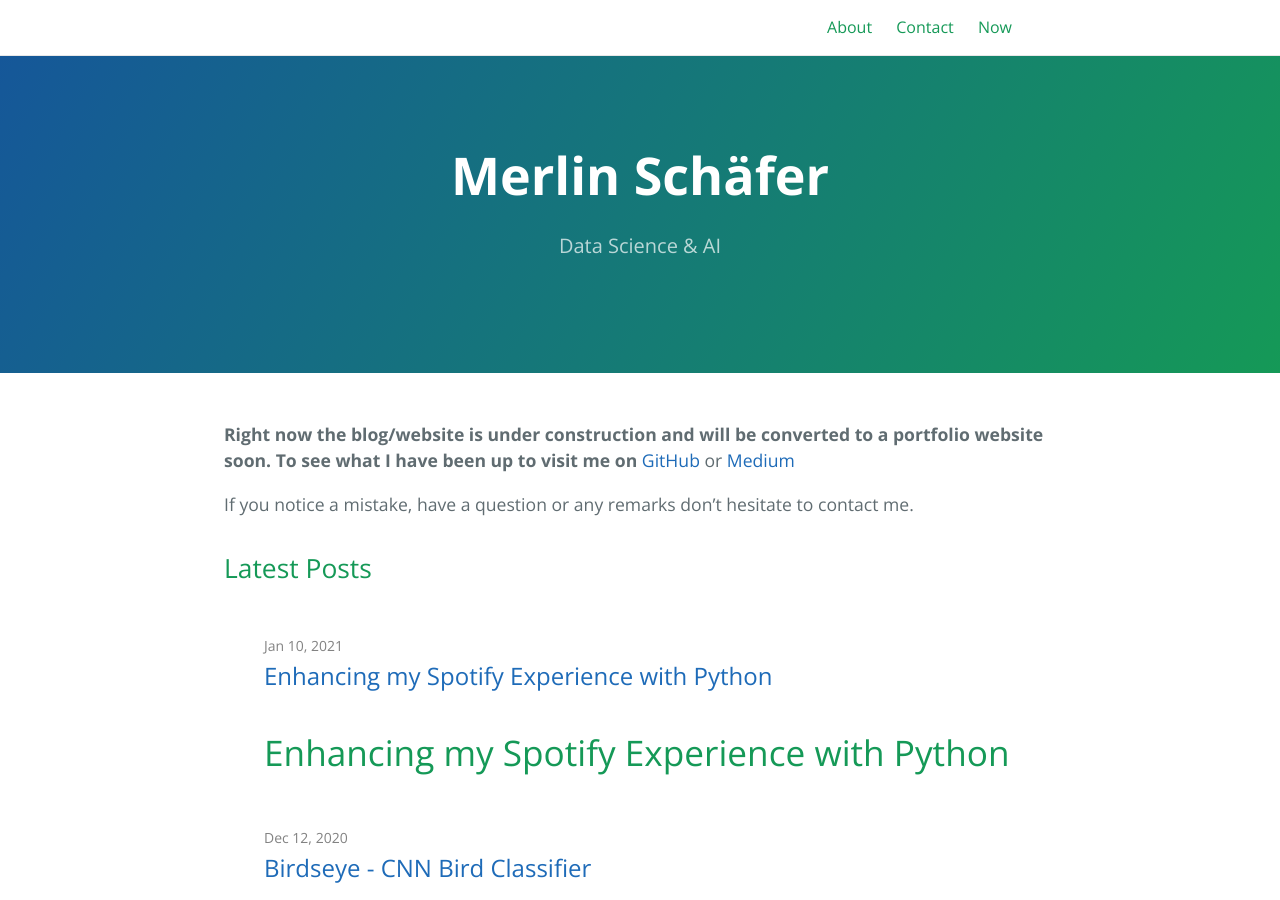
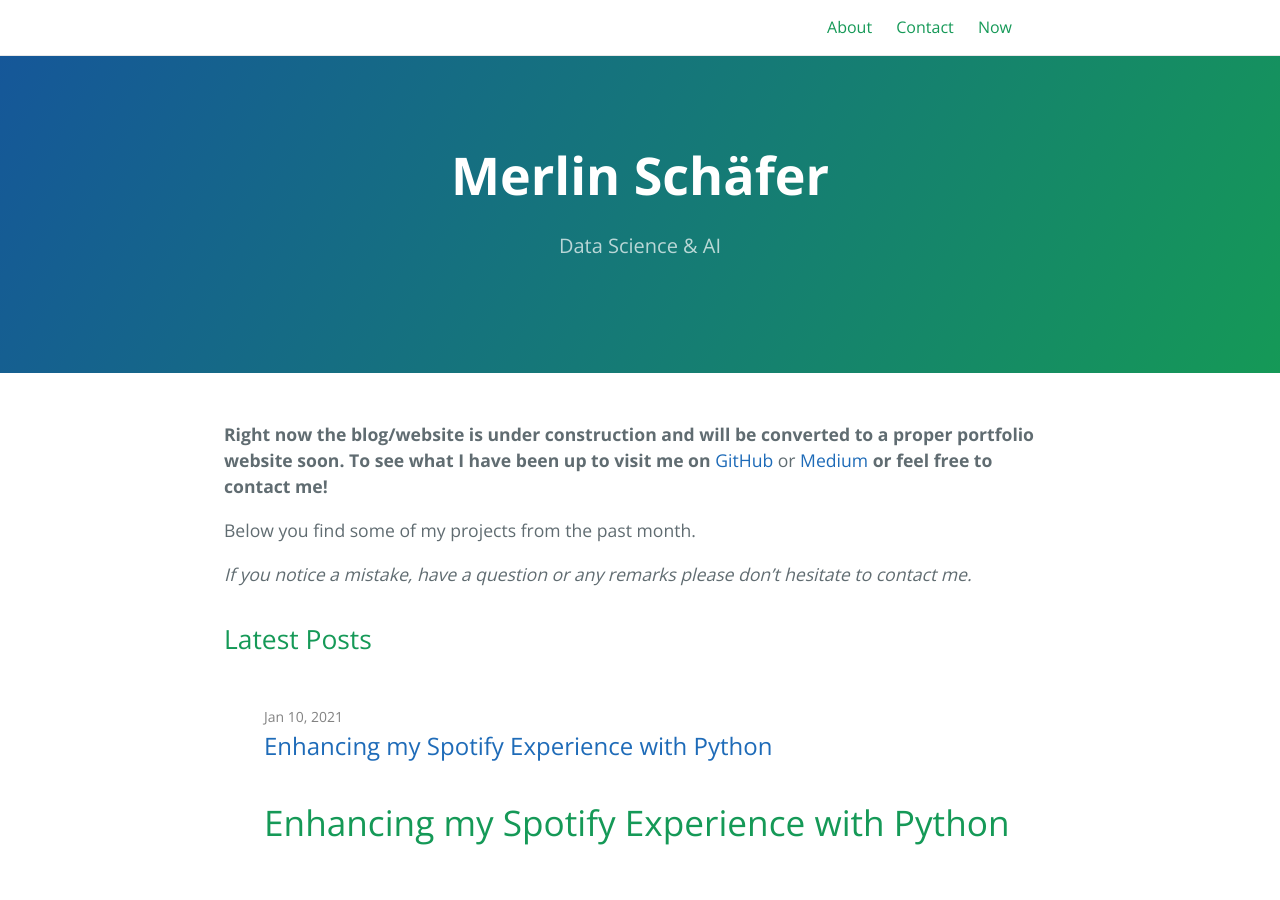
Before and after one commit to MerlinSchaefer/MerlinSchaefer.github.io, a Jekyll site: the page built from index.md, in a window 1280 px wide and 900 px high. Built offline with Jekyll 4.4.1, drawn with Linux system fonts in a browser that asks for light colours.

Commit message:
update index.md

```diff
--- a/index.md
+++ b/index.md
@@ -9,8 +9,8 @@ layout: home
 ---
 
 
-  **Right now the blog/website is under construction and will be converted to a portfolio website soon. To see what I have been up to visit me on** [GitHub](https://github.com/MerlinSchaefer) or [Medium](https://ms101196.medium.com/)
+  **Right now the blog/website is under construction and will be converted to a proper portfolio website soon. To see what I have been up to visit me on** [GitHub](https://github.com/MerlinSchaefer) or [Medium](https://ms101196.medium.com/) **or feel free to contact me!**
 
+Below you find some of my projects from the past month.
 
-
-  If you notice a mistake, have a question or any remarks don't hesitate to contact me.
+  *If you notice a mistake, have a question or any remarks please don't hesitate to contact me.*
```
